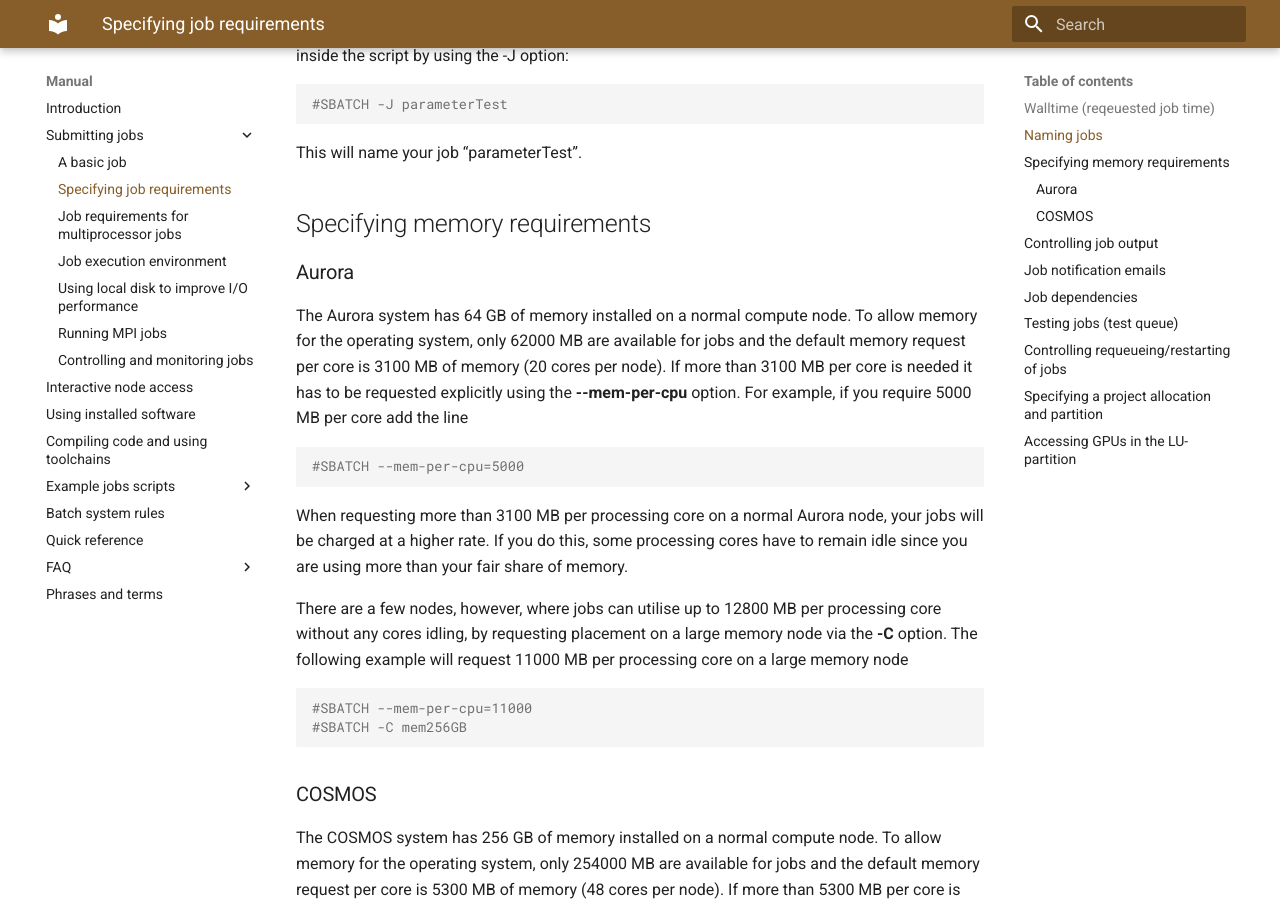
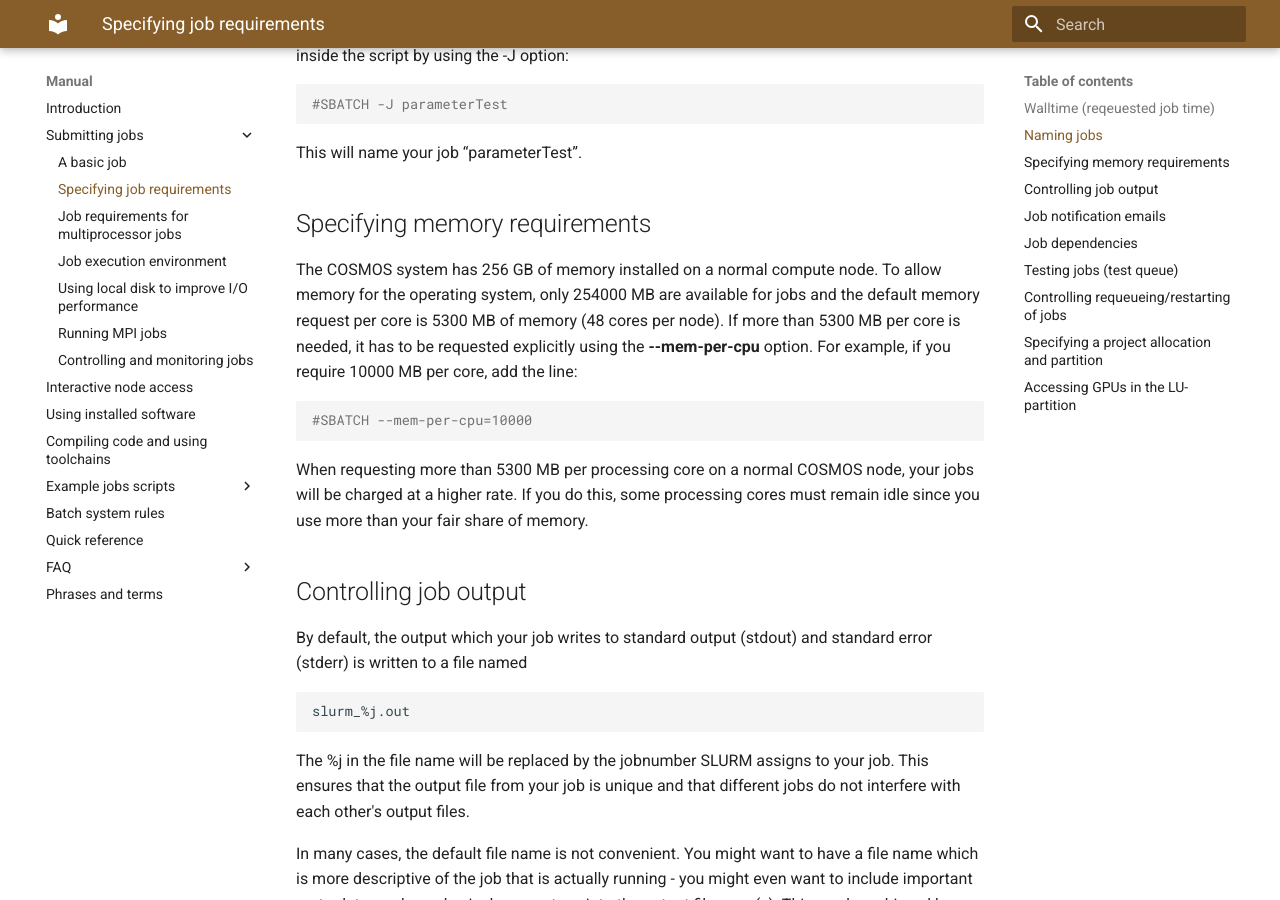
Before and after one commit to lunarc/lunarc_docs, an MkDocs documentation site: the page built from docs/manual/submitting_jobs/manual_specifying_requirements.md, in a window 1280 px wide and 900 px high, scrolled down 1055 px. Built offline with MkDocs 1.6.1 and Material for MkDocs 9.7.7, drawn with Linux system fonts in a browser that asks for light colours; comment, search, counter and statistics services are not loaded; some of the changed text lies outside the part shown.

Commit message:
Memory on Aurora, accessing GPUs
Removed the part explaining how to specify memory on Aurora

Put a holding statement regarding GPU scripts and removed Aurora
specifics on GPUs.

````diff
--- a/docs/manual/submitting_jobs/manual_specifying_requirements.md
+++ b/docs/manual/submitting_jobs/manual_specifying_requirements.md
@@ -32,25 +32,6 @@
 This will name your job “parameterTest”.
 
 ## Specifying memory requirements
-
-### Aurora
-
-The Aurora system has 64 GB of memory installed on a normal compute node. To allow memory for the operating system, only 62000 MB are available for jobs and the default memory request per core is 3100 MB of memory (20 cores per node). If more than 3100 MB per core is needed it has to be requested explicitly using the **--mem-per-cpu** option.  For example, if you require  5000 MB per core add the line
-
-```bash
-#SBATCH --mem-per-cpu=5000
-```
-
-When requesting more than 3100 MB per processing core on a normal Aurora node, your jobs will be charged at a higher rate. If you do this, some processing cores have to remain idle since you are using more than your fair share of memory.
-
-There are a few nodes, however, where jobs can utilise up to 12800 MB per processing core without any cores idling, by requesting placement on a large memory node via the **-C** option.  The following example will request 11000 MB per processing core on a large memory node
-
-```bash
-#SBATCH --mem-per-cpu=11000
-#SBATCH -C mem256GB
-```
-
-### COSMOS
 
 The COSMOS system has 256 GB of memory installed on a normal compute node. To allow memory for the operating system, only 254000 MB are available for jobs and the default memory request per core is 5300 MB of memory (48 cores per node). If more than 5300 MB per core is needed, it has to be requested explicitly using the **--mem-per-cpu** option.  For example, if you require  10000 MB per core, add the line:
 
@@ -156,26 +137,9 @@
 
 ## Accessing GPUs in the LU-partition
 
-Some compute nodes in the Lund University partition are equipped with GPUs. These nodes are equipped with 2 Nvidia K80 cards that have been configured as four K40 cards.
+Some compute nodes in the Lund University partition are equipped with GPUs.
 
-To access the GPU nodes you need to be a member of an LU project, which you need to specify with the **-A** option as explained above. In addition, your job script needs to specify the GPU-partition (instead of the LU-partition):
-
-```bash
-#SBATCH -p gpu
-```
-
-and the number of GPUs required is requested as a *generic consumable resource*. The line:
-
-```bash
-#SBATCH --gres=gpu:2
-```
-
-will request two K40 cards for you.  Each GPU is bundled with five specific cores and it is therefore recommended to specify five cores per requested GPU and not more than that, in order not to block other GPUs.  Some GPU nodes have less memory per node available for the users.  We would like to ask users to add a line:
-
-```bash
-#SBATCH --mem-per-cpu=3100
-```
-to standard job submission scripts, allowing the GPU nodes to be fully accessible
+*Information on accessing the GPUs will be available shortly*
 
 ---
 
````
